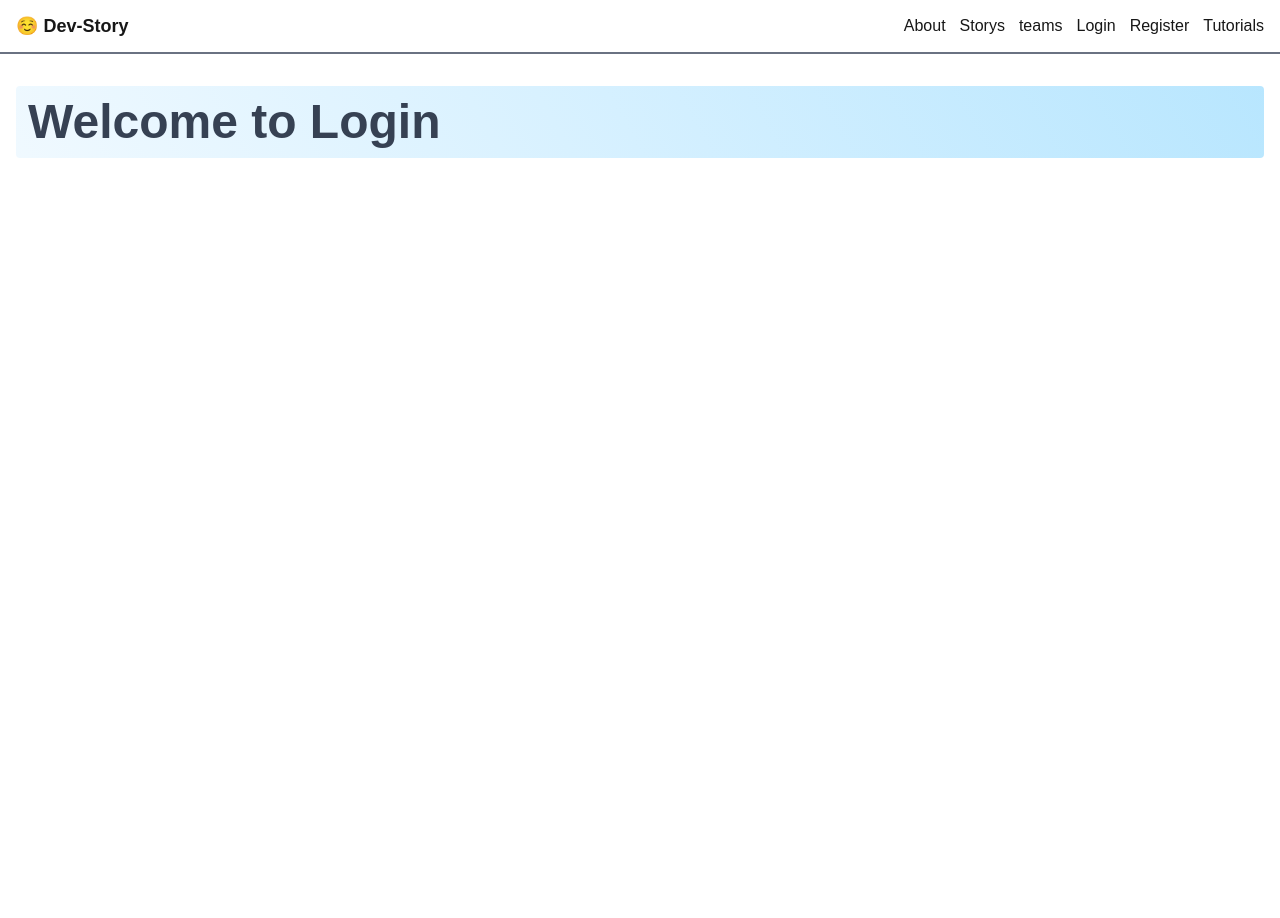
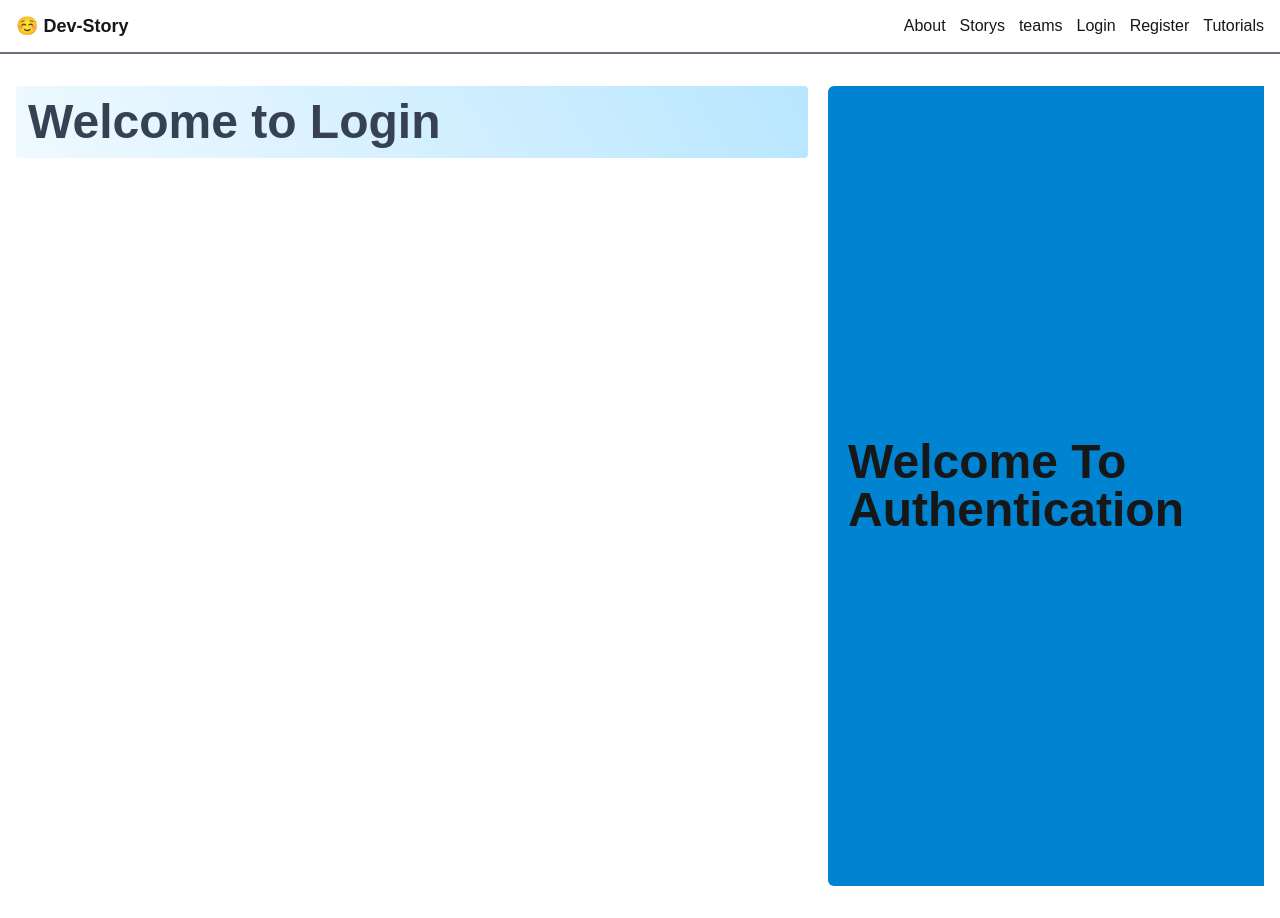
Before and after one commit to mjh-shikder/Dev-Story_Next.js, a Next.js app: page /login in a window 1280 px wide. Before the commit the page ends 800 px from the top, so only its background shows below. Built offline with nearby package versions, Linux system fonts and the light colour scheme.

Commit message:
Adding new layout to a group

```diff
--- /dev/null
+++ b/src/app/(Auth)/layout.jsx
@@ -0,0 +1,17 @@
+import React from 'react';
+
+const AuthLayout = ({children}) => {
+    return (
+        <div className='flex min-h-screen gap-5 '>
+            <div className="flex-2">
+            {children}
+            </div>
+            <div className="flex-1 flex bg-sky-600 p-5 items-center justify-center rounded-l-md ">
+                <h2 className='text-5xl font-bold '>Welcome To Authentication</h2>
+            </div>
+
+        </div>
+    );
+};
+
+export default AuthLayout;
```
